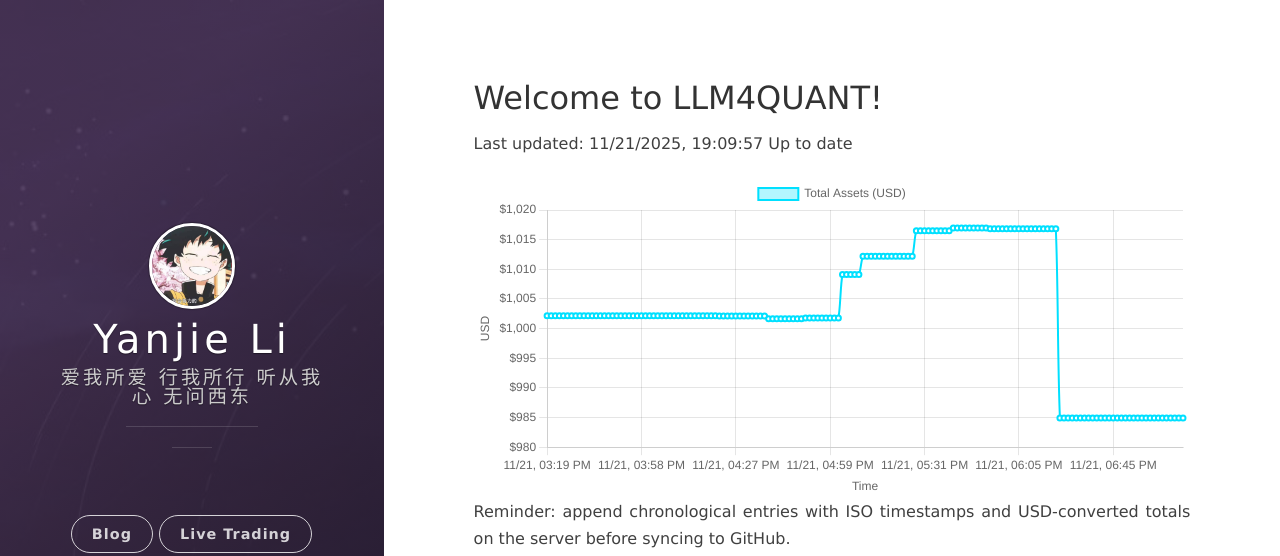
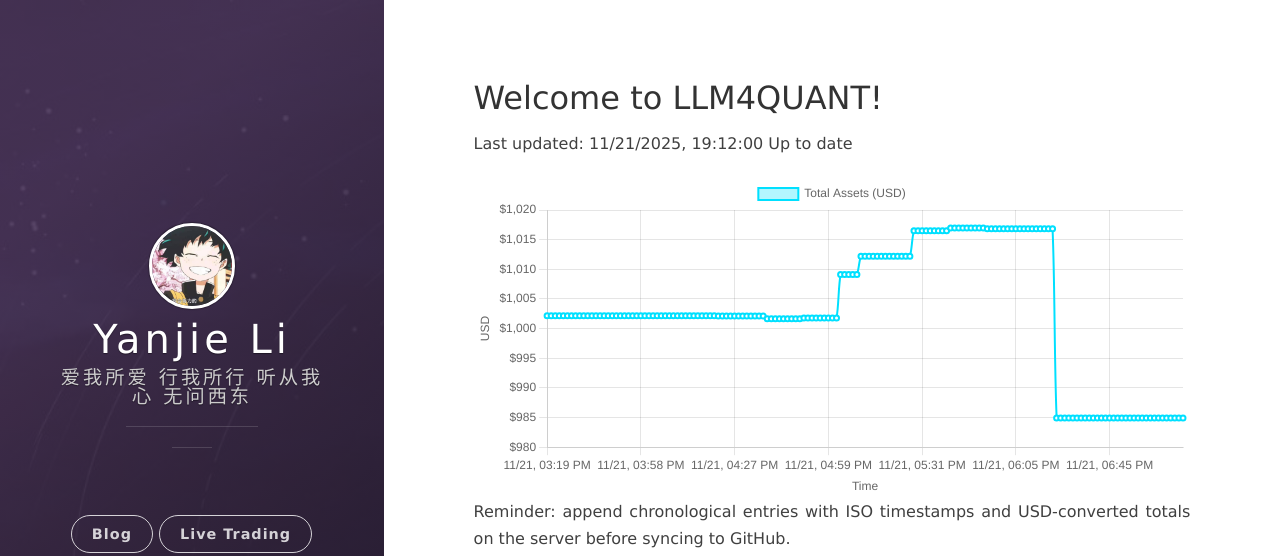
Before and after one commit to leeyegy/leeyegy.github.io, a Jekyll site: the page built from live-trading.html, in a window 1280 px wide. Shown: the top 556 px of the page. Built offline with Jekyll 4.4.1, drawn with Linux system fonts in a browser that asks for light colours; nearby versions of some CDN libraries.

Commit message:
AccountMonitor: update balance history 2025-11-22T03:12:00+08:00

```diff
--- a/assets/data/binance/balance-history.json
+++ b/assets/data/binance/balance-history.json
@@ -1,5 +1,5 @@
 {
-  "generatedAt": "2025-11-22T03:09:57+08:00",
+  "generatedAt": "2025-11-22T03:12:00+08:00",
   "asset": "total_usd_value",
   "history": [
     {
@@ -625,6 +625,10 @@
     {
       "timestamp": "2025-11-22T03:09:57+08:00",
       "totalUsd": 984.91919649
+    },
+    {
+      "timestamp": "2025-11-22T03:12:00+08:00",
+      "totalUsd": 984.91919649
     }
   ]
 }
```
